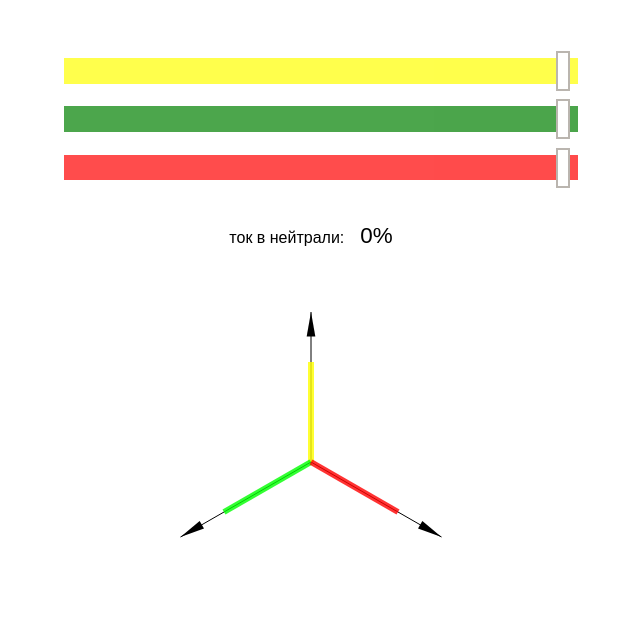
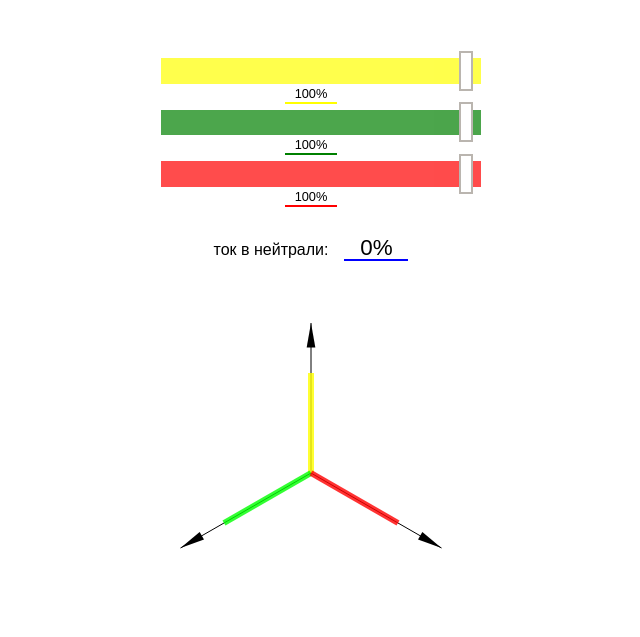
Before and after one commit to Alexei-T1/current-neutral, a plain HTML site: page index.html in a window 1280 px wide. Shown: the whole page, without its empty margins (329-969 px from the left). Drawn offline with Linux system fonts and the light colour scheme.

Commit message:
add: label indicators for ranges and some refactor css

```diff
--- a/index.html
+++ b/index.html
@@ -13,8 +13,11 @@
     <section class="options">
         <p class="sliders">
           <input type="range" name="phase_B" id="yellow" class="option">
+          <label for="yellow">100%</label>
           <input type="range" name="phase_A" id="green" class="option">
+          <label for="green">100%</label>
           <input type="range" name="phase_C" id="red" class="option">
+          <label for="red">100%</label>
       </p>
       <p class="wrapper_neutral">
         <span class="neutral_name">ток в нейтрали:</span><span class="neutral_current">0%</span>
--- a/index.js
+++ b/index.js
@@ -40,6 +40,7 @@ const canvas = document.querySelector('.field');
 calcDiagramm(canvas, startPoint, valueCur) ;
 
 const sliders = Array.from(document.querySelectorAll('.option'));
+const labels = Array.from(document.querySelectorAll('label'));
 
 sliders.forEach( (i) => {
   i.min = '0';
@@ -51,12 +52,15 @@ sliders.forEach( (i) => {
       switch (ev.target.id) {
         case 'yellow':
           valueCur.len90 = ev.target.value;
+          labels[0].innerText = `${ev.target.value}%`;
           break;
         case 'green':
            valueCur.len210 = ev.target.value;
+           labels[1].innerText = `${ev.target.value}%`;
            break;
         case 'red':
           valueCur.len330 = ev.target.value;
+          labels[2].innerText = `${ev.target.value}%`;
           break;
       }
 
--- a/style.css
+++ b/style.css
@@ -23,11 +23,15 @@ body, .wrapper {
 }
 .neutral_current {
   font-size: 1.4rem;
+  box-shadow: 0 2px blue;
+  display: inline-block;
+  width: 4rem;
 }
 
 
 .options {
-  margin: 3rem 1rem
+  margin: 3rem 1rem;
+  width: 20rem;
 }
 .sliders, .wrapper_neutral  {
   padding: 0.5rem;
@@ -36,11 +40,9 @@ body, .wrapper {
 .sliders {
   margin-bottom: 0.5rem;
 }
-.sliders input  {
-  margin-right: 1rem;
-  margin-bottom: 1.3rem;
-}
+
 .option {
+  display: block;
   padding: 0.5rem;
 
   -webkit-appearance: none;
@@ -51,6 +53,26 @@ body, .wrapper {
   -webkit-transition: .2s;
   transition: opacity .2s;
 }
+.sliders label {
+ display: block;
+ margin: 0 auto 0.5rem auto;
+
+ font-size: 0.8rem;
+ text-align: center;
+ line-height: 1rem;
+ width: 3.2rem;
+}
+label[for=yellow] {
+  box-shadow: 0 2px yellow;
+ }
+ label[for=green] {
+  box-shadow: 0 2px green;
+ }
+ label[for=red] {
+  box-shadow: 0 2px red;
+ }
+
+
 .option::-webkit-slider-thumb {
   -webkit-appearance: none;
   appearance: none;
```
